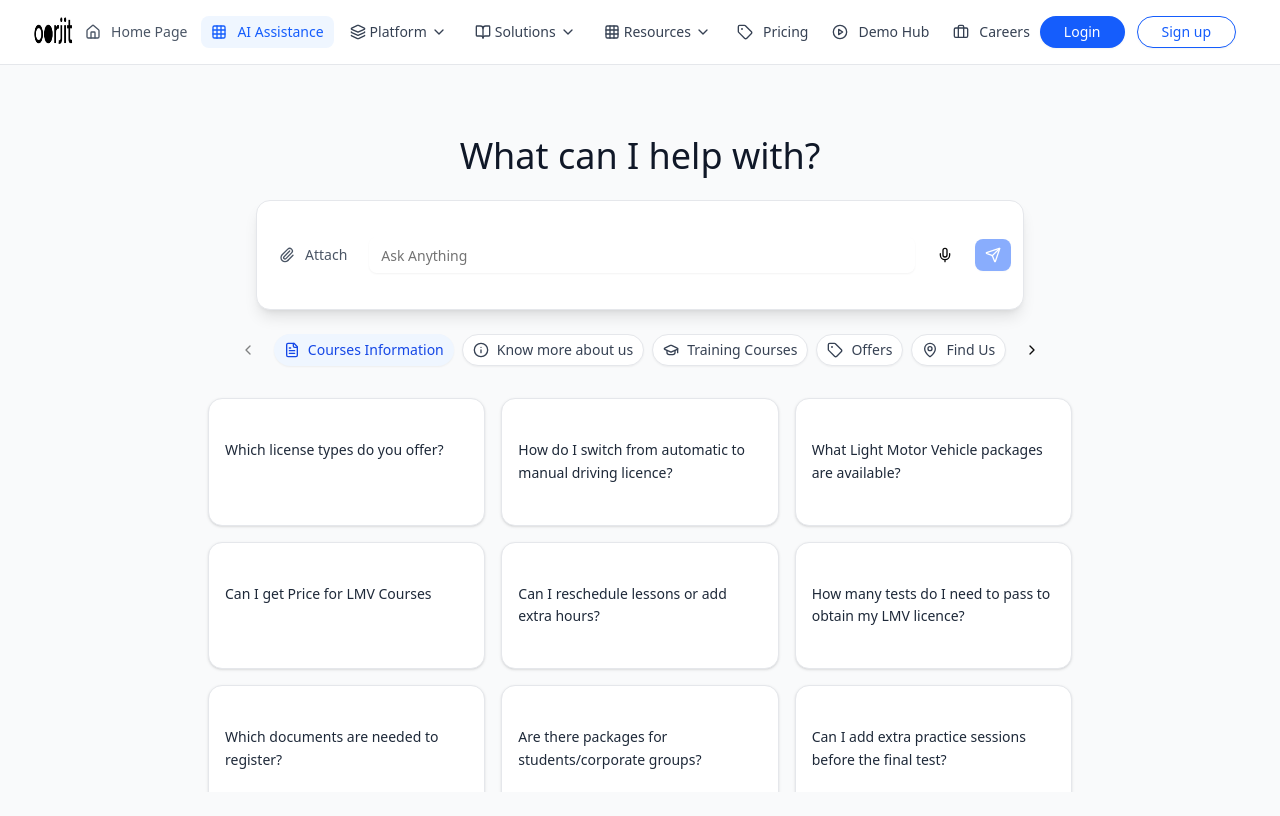
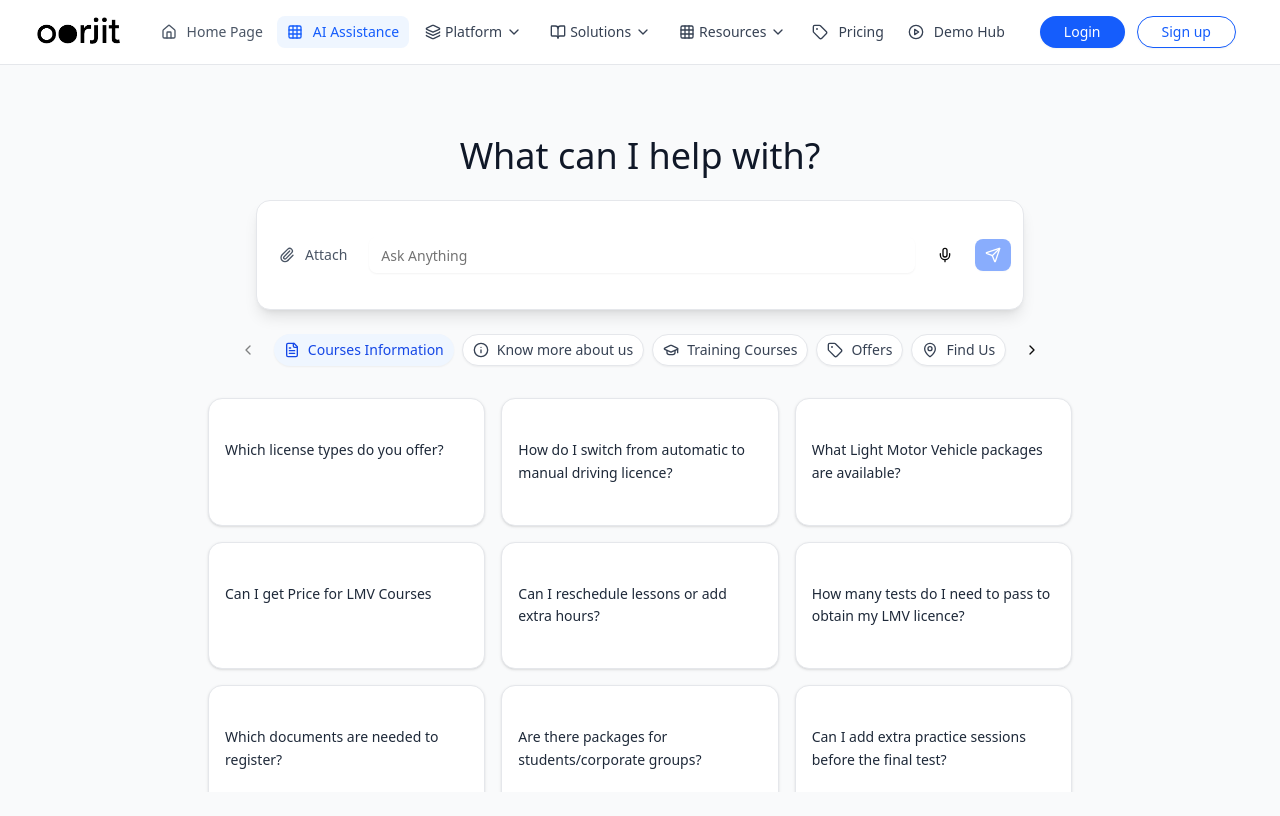
Before and after one commit to 7homasISPG/Frontend-with-Landing-PAge, a React (Vite) app in the folder chat-interface-app-fixed-src/: page /ai-assistance in a window 1280 px wide. Built offline with nearby package versions, Linux system fonts and the light colour scheme.

Commit message:
Topbar Update

```diff
--- a/chat-interface-app-fixed-src/src/components/TopBar.jsx
+++ b/chat-interface-app-fixed-src/src/components/TopBar.jsx
@@ -265,10 +265,6 @@
                             <PlayCircle className="h-4 w-4 mr-1" aria-hidden="true" />
                             Demo Hub
                             </Button>
-                            <Button variant="ghost" size="sm" className="text-gray-700 hover:text-blue-600 text-sm transition-colors duration-200">
-                                <Briefcase className="h-4 w-4 mr-1" aria-hidden="true" />
-                                Careers
-                            </Button>
                         </nav>
 
                         {/* Auth Buttons & Mobile Menu */}
```
